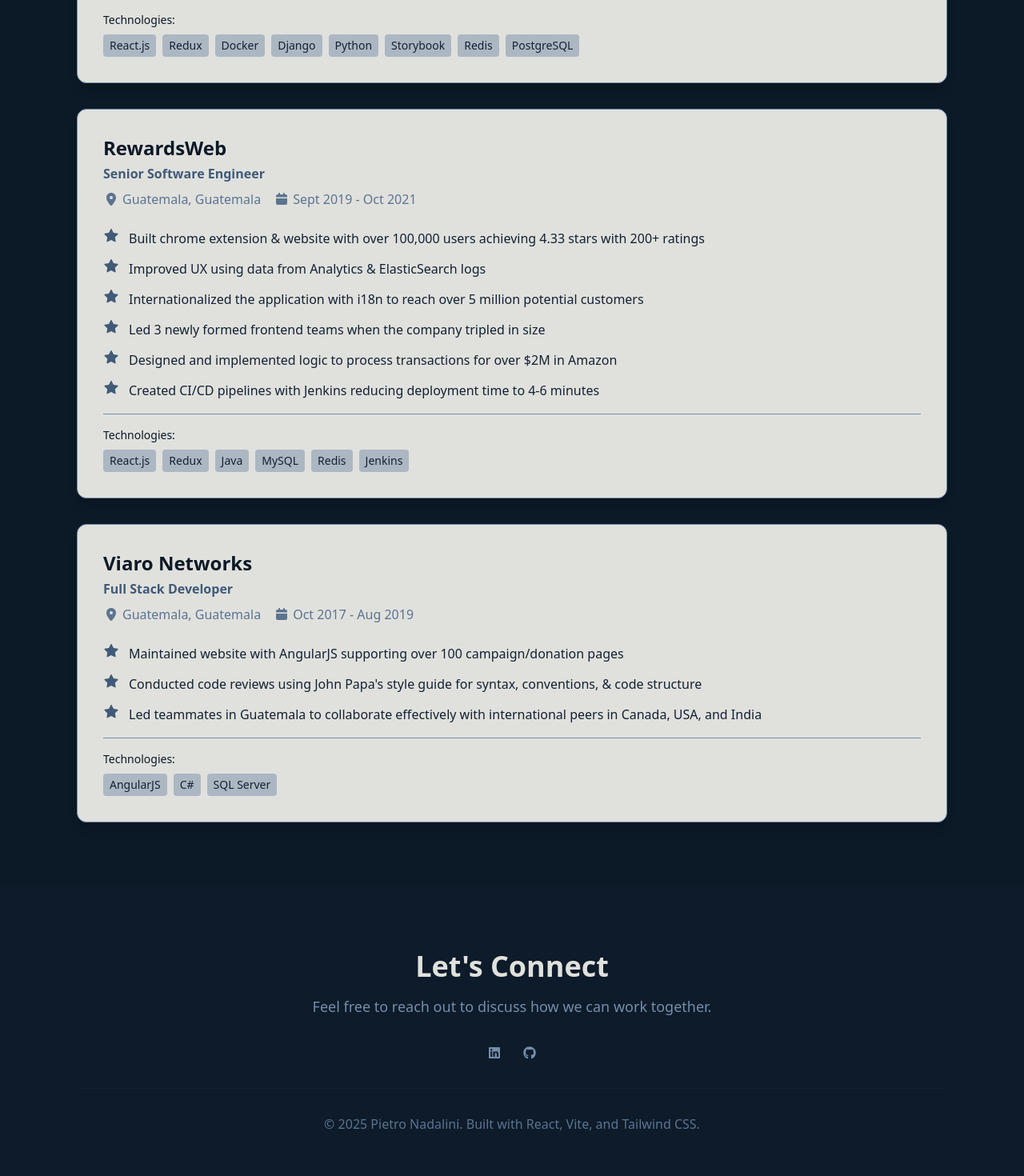
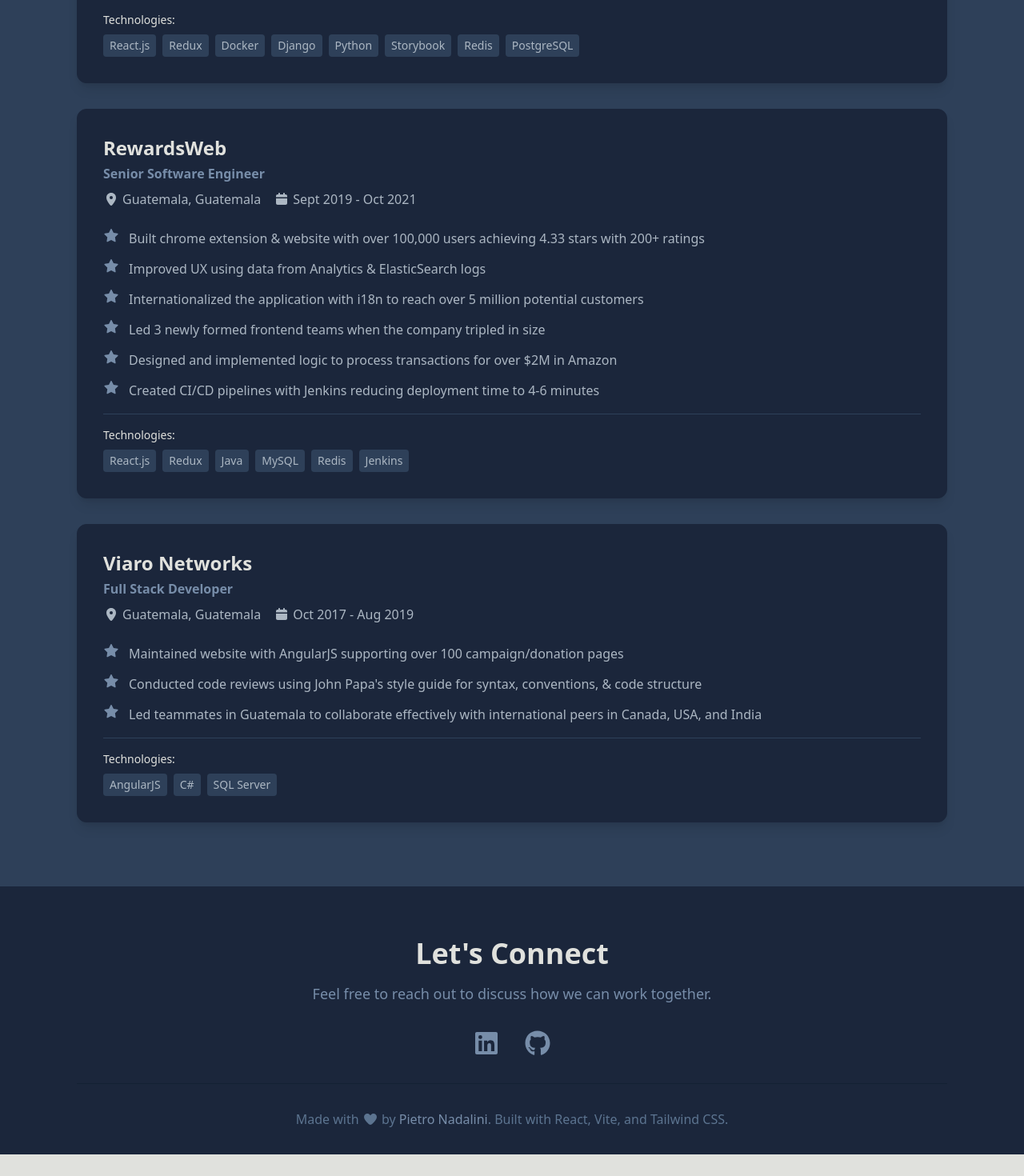
Before and after one commit to pnadalini/pnadalini.github.io, a React (Vite) app: page / in a window 1280 px wide. Shown: the part 1900-3370 px from the top of the page at 80% size. After the commit the page ends 3343 px from the top, so only its background shows below. Built offline with nearby package versions, Linux system fonts and the light colour scheme.

Commit message:
Update colors on the site

```diff
--- a/src/features/About/About.tsx
+++ b/src/features/About/About.tsx
@@ -10,13 +10,13 @@
 } from "@fortawesome/free-solid-svg-icons";
 
 const SkillBadge = ({ children }: { children: React.ReactNode }) => (
-  <div className="flex items-center gap-2 bg-silver-lake-blue/20 text-platinum px-3 py-1 rounded-full text-sm font-medium border border-silver-lake-blue/40">
+  <div className="flex items-center gap-2 bg-primary-100/20 text-primary-50 px-3 py-1 rounded-full text-sm font-medium border border-primary-100/40">
     {children}
   </div>
 );
 
 const About = () => (
-  <Section id="about" className="bg-rich-black-2">
+  <Section id="about" className="bg-indigo-dye">
     <SectionTitle subtitle="Get to know more about my background and expertise">
       About Me
     </SectionTitle>
@@ -24,13 +24,13 @@
     <div className="grid lg:grid-cols-3 gap-12">
       <div className="lg:col-span-2 space-y-6">
         <div className="prose prose-lg max-w-none">
-          <p className="text-french-gray leading-relaxed">
+          <p className="text-primary-100 leading-relaxed">
             I'm a software engineer leader with <strong>8+ years of experience</strong> leveraging
             data to drive product decisions into successful user experiences. I'm a growth minded
             individual that looks into improving software, processes and products for consumers and
             businesses.
           </p>
-          <p className="text-french-gray leading-relaxed">
+          <p className="text-primary-100 leading-relaxed">
             I enjoy reading, content creation workflows and learning new skills like the usage of
             MCP to integrate AI into real software applications. My passion lies in building
             scalable solutions that impact millions of users.
@@ -43,12 +43,12 @@
               <FontAwesomeIcon
                 icon={faCalendar}
                 size="2x"
-                className="w-6 h-6 text-silver-lake-blue"
+                className="w-6 h-6 text-primary-200"
               />
-              <h3 className="text-lg font-semibold text-platinum">Experience</h3>
+              <h3 className="text-lg font-semibold text-primary-50">Experience</h3>
             </div>
-            <p className="text-2xl font-bold text-silver-lake-blue">8+ Years</p>
-            <p className="text-french-gray">Software Engineering</p>
+            <p className="text-2xl font-bold text-primary-200">8+ Years</p>
+            <p className="text-primary-100">Software Engineering</p>
           </div>
 
           <div className="bg-oxford-blue-2 p-6 rounded-xl shadow-md">
@@ -56,20 +56,20 @@
               <FontAwesomeIcon
                 icon={faGraduationCap}
                 size="2x"
-                className="w-6 h-6 text-silver-lake-blue"
+                className="w-6 h-6 text-primary-200"
               />
-              <h3 className="text-lg font-semibold text-platinum">Education</h3>
+              <h3 className="text-lg font-semibold text-primary-50">Education</h3>
             </div>
-            <p className="text-lg font-semibold text-platinum">Bachelor in Computer Science</p>
-            <p className="text-french-gray">Rafael Landivar University</p>
+            <p className="text-lg font-semibold text-primary-50">Bachelor in Computer Science</p>
+            <p className="text-primary-100">Rafael Landivar University</p>
           </div>
         </div>
       </div>
 
       <div className="space-y-8">
         <div>
-          <h3 className="text-xl font-semibold text-platinum mb-4 flex items-center gap-2">
-            <FontAwesomeIcon icon={faCode} size="2x" className="w-6 h-6 text-silver-lake-blue" />
+          <h3 className="text-xl font-semibold text-primary-50 mb-4 flex items-center gap-2">
+            <FontAwesomeIcon icon={faCode} size="2x" className="w-6 h-6 text-primary-200" />
             Languages
           </h3>
           <div className="flex flex-wrap gap-2">
@@ -80,8 +80,8 @@
         </div>
 
         <div>
-          <h3 className="text-xl font-semibold text-platinum mb-4 flex items-center gap-2">
-            <FontAwesomeIcon icon={faWrench} size="2x" className="w-6 h-6 text-silver-lake-blue" />
+          <h3 className="text-xl font-semibold text-primary-50 mb-4 flex items-center gap-2">
+            <FontAwesomeIcon icon={faWrench} size="2x" className="w-6 h-6 text-primary-200" />
             Technologies
           </h3>
           <div className="flex flex-wrap gap-2">
@@ -94,11 +94,11 @@
         </div>
 
         <div>
-          <h3 className="text-xl font-semibold text-platinum mb-4 flex items-center gap-2">
+          <h3 className="text-xl font-semibold text-primary-50 mb-4 flex items-center gap-2">
             <FontAwesomeIcon
               icon={faDatabase}
               size="2x"
-              className="w-6 h-6 text-silver-lake-blue"
+              className="w-6 h-6 text-primary-200"
             />
             Other Skills
           </h3>
--- a/src/features/Experiences/ExperienceCard.tsx
+++ b/src/features/Experiences/ExperienceCard.tsx
@@ -18,12 +18,12 @@
   achievements,
   technologies,
 }: Props) => (
-  <div className="bg-primary-50 rounded-xl shadow-lg p-8 hover:shadow-xl transition-shadow duration-300 border border-primary-200">
+  <div className="bg-oxford-blue-2 rounded-xl shadow-lg p-8 hover:shadow-xl transition-shadow duration-300 border border-primary-600">
     <div className="flex flex-col md:flex-row md:items-start md:justify-between mb-6">
       <div>
-        <h3 className="text-2xl font-bold text-primary-900 mb-1">{company}</h3>
-        <p className="text-primary-400 font-semibold mb-2">{title}</p>
-        <div className="flex items-center gap-4 text-primary-300">
+        <h3 className="text-2xl font-bold text-primary-50 mb-1">{company}</h3>
+        <p className="text-primary-200 font-semibold mb-2">{title}</p>
+        <div className="flex items-center gap-4 text-primary-100">
           <span className="flex items-center gap-1">
             <FontAwesomeIcon icon={faLocationDot} className="w-4 h-4" />
             {location}
@@ -40,24 +40,22 @@
       <ul className="space-y-3">
         {achievements.map((achievement, index) => (
           <li key={index} className="flex items-start gap-3">
-            <FontAwesomeIcon icon={faStar} className="w-5 h-5 text-primary-400 mt-0.5 flex-shrink-0" />
-            <span className="text-primary-700 leading-relaxed">{achievement}</span>
+            <FontAwesomeIcon icon={faStar} className="w-5 h-5 text-primary-200 mt-0.5 flex-shrink-0" />
+            <span className="text-primary-100 leading-relaxed">{achievement}</span>
           </li>
         ))}
       </ul>
 
-      {technologies && (
-        <div className="pt-4 border-t border-primary-200">
-          <p className="text-sm font-medium text-primary-900 mb-2">Technologies:</p>
+      <div className="pt-4 border-t border-indigo-dye">
+          <p className="text-sm font-medium text-primary-50 mb-2">Technologies:</p>
           <div className="flex flex-wrap gap-2">
             {technologies.map((tech) => (
-              <span key={tech} className="bg-primary-100 text-primary-700 px-2 py-1 rounded text-sm">
+              <span key={tech} className="bg-indigo-dye text-primary-100 px-2 py-1 rounded text-sm">
                 {tech}
               </span>
             ))}
           </div>
         </div>
-      )}
     </div>
   </div>
 );
--- a/src/features/Experiences/Experiences.tsx
+++ b/src/features/Experiences/Experiences.tsx
@@ -71,7 +71,7 @@
   ];
 
   return (
-    <Section id="experience" className="bg-primary-900">
+    <Section id="experience" className="bg-indigo-dye">
       <SectionTitle subtitle="My professional journey and key achievements">
         Professional Experience
       </SectionTitle>
--- a/src/shared/Footer/Footer.tsx
+++ b/src/shared/Footer/Footer.tsx
@@ -1,9 +1,10 @@
 import { Section } from "../Sections";
 import { FontAwesomeIcon } from "@fortawesome/react-fontawesome";
 import { faGithub, faLinkedin } from "@fortawesome/free-brands-svg-icons";
+import { faHeart } from "@fortawesome/free-solid-svg-icons";
 
 const Footer = () => (
-  <Section id="footer" className="bg-primary-800 text-primary-50 py-16">
+  <Section id="footer" className="bg-oxford-blue-2 text-primary-50 pt-16 pb-0">
     <div className="text-center space-y-8">
       <div>
         <h2 className="text-3xl md:text-4xl font-bold mb-4">Let's Connect</h2>
@@ -19,21 +20,26 @@
             target="_blank"
             rel="noopener noreferrer"
             className="text-primary-200 hover:text-primary-100 transition-colors">
-            <FontAwesomeIcon icon={faLinkedin} className="w-6 h-6" />
+            <FontAwesomeIcon icon={faLinkedin} className="w-18 h-8" size="2x" />
           </a>
           <a
             href="https://github.com/pnadalini"
             target="_blank"
             rel="noopener noreferrer"
             className="text-primary-200 hover:text-primary-50 transition-colors">
-            <FontAwesomeIcon icon={faGithub} className="w-6 h-6" />
+            <FontAwesomeIcon icon={faGithub} className="w-18 h-8" size="2x" />
           </a>
         </div>
       </div>
 
-      <div className="pt-8 border-t border-primary-700">
+      <div className="py-8 border-t border-primary-700">
         <p className="text-primary-300">
-          © 2025 Pietro Nadalini. Built with React, Vite, and Tailwind CSS.
+          Made with <FontAwesomeIcon icon={faHeart} className="w-4 h-4" /> by <a
+            href="https://linkedin.com/in/pnadalini"
+            target="_blank"
+            rel="noopener noreferrer">
+            Pietro Nadalini
+          </a>. Built with React, Vite, and Tailwind CSS.
         </p>
       </div>
     </div>
--- a/src/shared/Navbar.tsx
+++ b/src/shared/Navbar.tsx
@@ -22,7 +22,7 @@
   return (
     <nav
       className={`fixed top-0 left-0 right-0 z-50 transition-all duration-300 ${
-        isScrolled ? "bg-platinum/95 backdrop-blur-md shadow-lg py-2" : "bg-transparent py-4"
+        isScrolled ? "bg-platinum backdrop-blur-md shadow-lg py-2" : "bg-transparent py-4"
       }`}>
       <div className="max-w-6xl mx-auto px-4 sm:px-6 lg:px-8">
         <div className="flex items-center justify-between">
```
